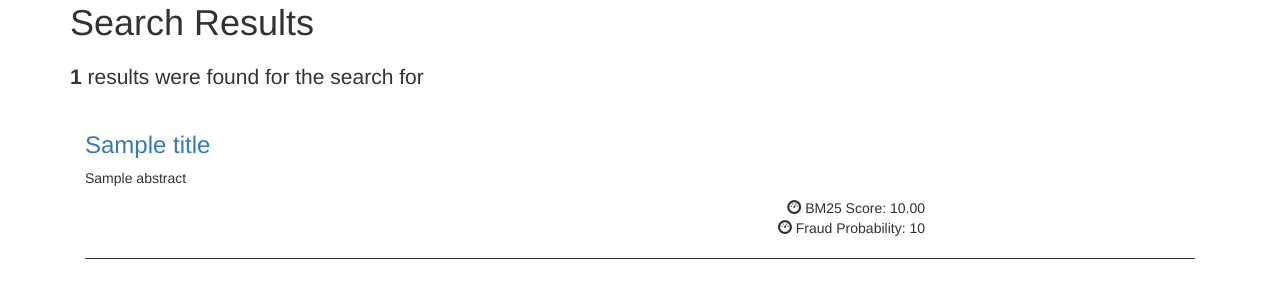
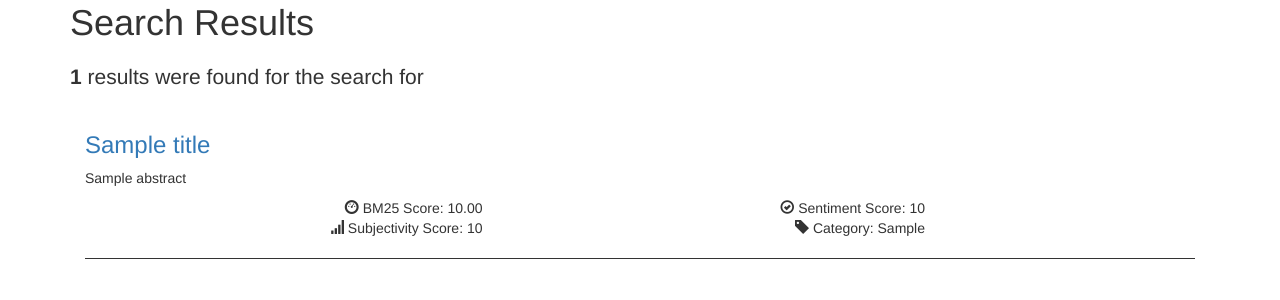
Before and after one commit to infernalzeus/BM-IR-Search-Engine, a Flask app: template templates/search_results.html in a window 1280 px wide. Shown: the part 214-514 px from the top of the page. Run offline with Flask 2, Linux system fonts and the light colour scheme; the template is opened without the code that fills it: most values are stand-ins (such as "Sample title", 1, 10 or a date in 2020); parts of the project's set-up code (start-up, migrations or seed data) failed here and were passed over; some libraries are stand-ins or nearby versions.

Commit message:
Add sentiment, subjectivity, category
Sentiment from  -1 (negative) to 1 (positive), Subjectivity: from 0 (objective) to 1 (subjective)

```diff
--- a/app.py
+++ b/app.py
@@ -1,4 +1,5 @@
 from src import index_data
+from src.model import get_sentiment
 from flask import Flask, request, render_template
 import random
 
@@ -22,7 +23,9 @@ def search():
         processed_query, data_index, n=random.randint(15, 50))
 
     final = {'query_match_score': [],
-             'title': [], 'abstract': [], 'link': [], 'fraud_score': []}
+             'title': [], 'abstract': [], 'link': [],
+             'sentiment_score': [], 'subjectivity_score': [],
+             'news_category': []}
 
     for i, s in zip(results, scores):
         ans = df.iloc[i]
@@ -31,7 +34,10 @@ def search():
             final['title'].append(ans["title"])
             final['abstract'].append(ans["abstract"])
             final['link'].append(ans["url"])
-            final['fraud_score'].append('empty for now')
+            sentiment_score, subjectivity_score = get_sentiment(ans["title"] + ' ' + ans['abstract'])
+            final['sentiment_score'].append(sentiment_score)
+            final['subjectivity_score'].append(subjectivity_score)
+            final['news_category'].append(ans['category'].title() or 'No category')
 
     return render_template('search_results.html', final=final, query=query)
 
--- a/requirements.txt
+++ b/requirements.txt
@@ -3,3 +3,4 @@ Flask==2.2.3
 nltk==3.6.5
 numpy==1.24.2
 pandas==1.3.4
+textblob==0.17.1
--- a/templates/search_results.html
+++ b/templates/search_results.html
@@ -37,13 +37,21 @@
                         </h3>
                         <p>{{ final['abstract'][i] | truncate(300) }}</p>
                         <div class="row">
-                            <div class="text-right">
+                            <div class="col-xs-6 text-right">
                                 <i class="glyphicon glyphicon-dashboard"></i>
                                 BM25 Score: {{ '%.2f' % final['query_match_score'][i] }}
                             </div>
                             <div class="text-right">
-                                <i class="glyphicon glyphicon-dashboard"></i>
-                                Fraud Probability: {{ final['fraud_score'][i] }}
+                                <i class="glyphicon glyphicon-ok-circle"></i>
+                                Sentiment Score: {{ final['sentiment_score'][i] }}
+                            </div>
+                            <div class="col-xs-6 text-right">
+                                <i class="glyphicon glyphicon-signal"></i>
+                                Subjectivity Score: {{ final['subjectivity_score'][i] }}
+                            </div>
+                            <div class="text-right">
+                                <i class="glyphicon glyphicon-tag"></i>
+                                Category: {{ final['news_category'][i] }}
                             </div>
                         </div>
                     </div>
```
Also changed, not shown: src/model.py (+18 -7 lines).
